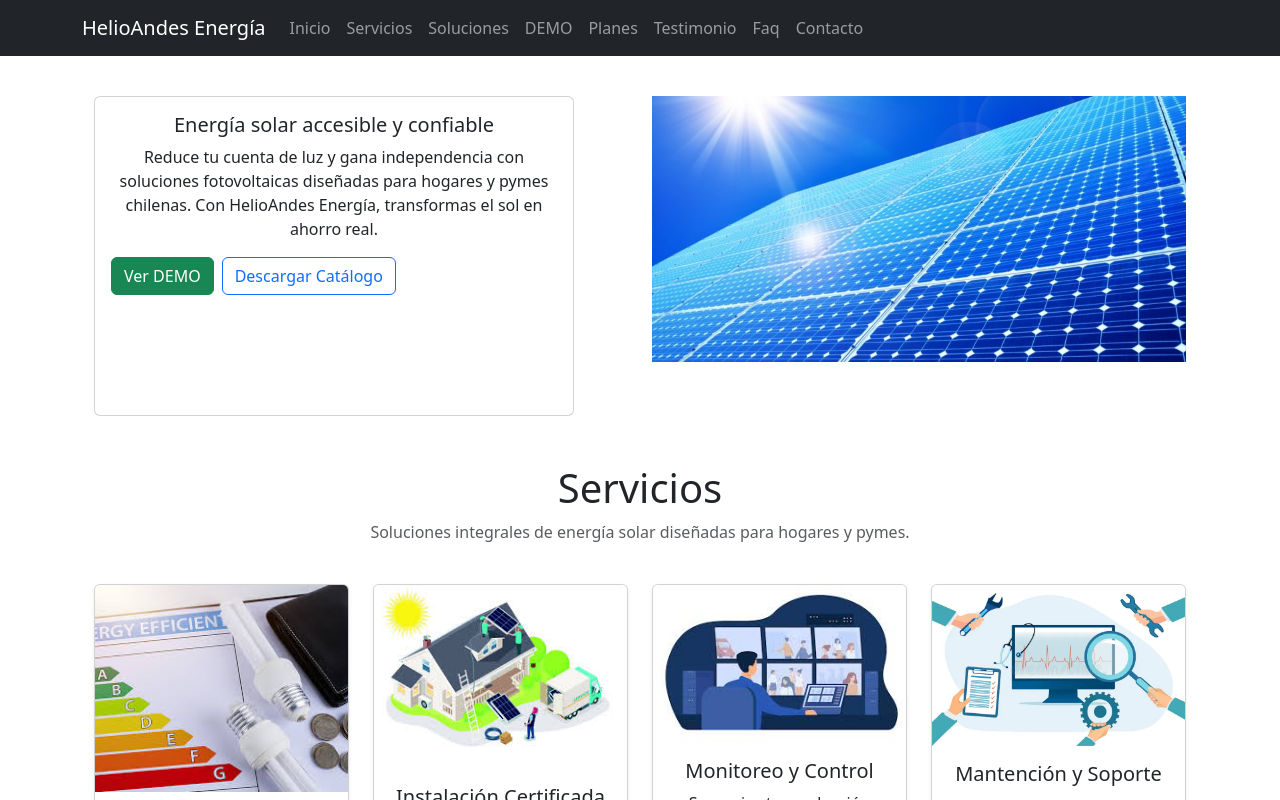
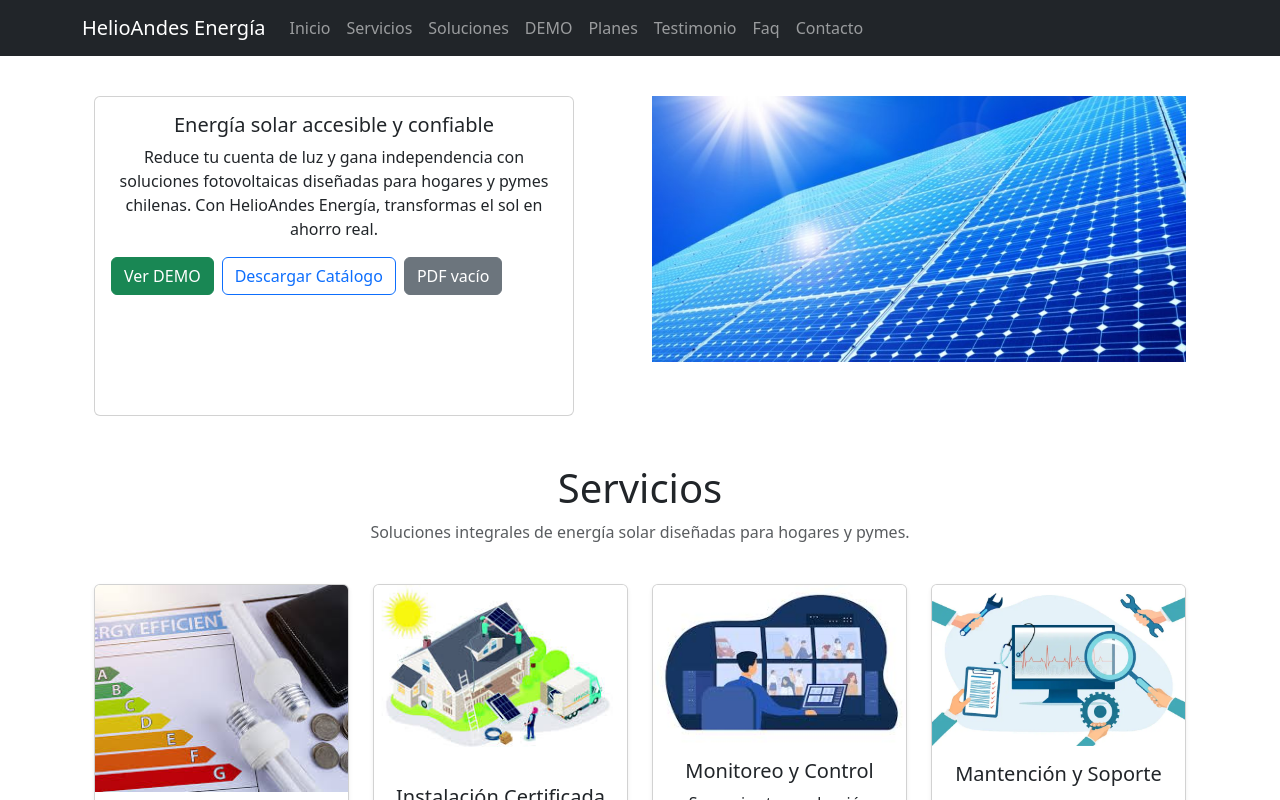
Before and after one commit to N1coG4bo/LandingPage_React, a React (Create React App) app: page / in a window 1280 px wide. Shown: the top 800 px of the page. Built offline with nearby package versions, Linux system fonts and the light colour scheme.

Commit message:
reajuste

```diff
--- a/src/components/Hero.js
+++ b/src/components/Hero.js
@@ -1,8 +1,17 @@
+import React from 'react';
+import { jsPDF } from 'jspdf';              // 👈 librería para generar PDF
 import Button from 'react-bootstrap/Button';
 import Card from 'react-bootstrap/Card';
 import Image from 'react-bootstrap/Image';
 
 function Heropropio() {
+
+  // 👇 Genera un PDF completamente vacío (sin texto) y lo descarga
+  const generarPDFVacio = () => {
+    const doc = new jsPDF({ unit: 'pt', format: 'a4' }); // crea 1 página en blanco
+    doc.save('archivo-vacio.pdf');                       // descarga
+  };
+
   return (
     // 👇 id DEBE coincidir con el href del navbar "Inicio"
     <section className="Hero container anchor" id="home">
@@ -18,12 +27,16 @@ function Heropropio() {
                   Con HelioAndes Energía, transformas el sol en ahorro real.
                 </Card.Text>
                 <div className="d-flex gap-2">
-                  {/* 👇 apunte a la sección con id="demo-calculadora" */}
                   <Button variant="success" href="#demo-calculadora">
                     Ver DEMO
                   </Button>
                   <Button variant="outline-primary" href="/catalogo-helioandes.pdf">
                     Descargar Catálogo
+                  </Button>
+
+                  {/* 👇 Nuevo botón: genera un PDF vacío */}
+                  <Button variant="secondary" onClick={generarPDFVacio}>
+                    PDF vacío
                   </Button>
                 </div>
               </Card.Body>
```
